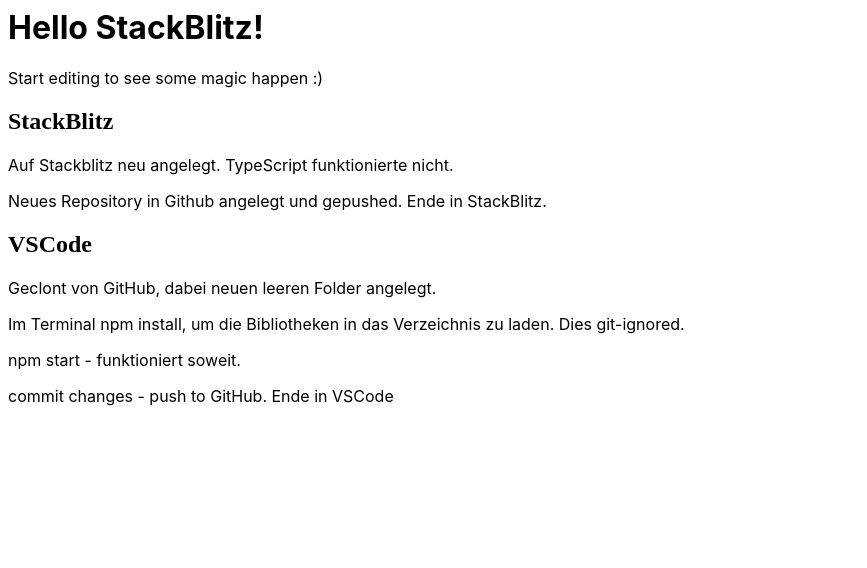
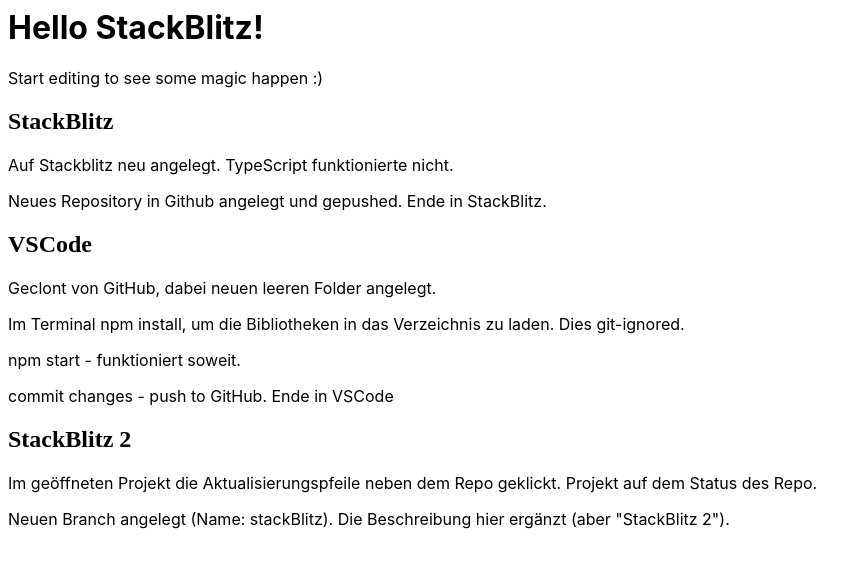
Before and after one commit to jothadete/react-js-test02, a React (Create React App) app: page / in a window 1280 px wide. Shown: the top 568 px of the page, without its empty margins (0-867 px from the left). Built offline with nearby package versions, Linux system fonts and the light colour scheme.

Commit message:
1 file modified

```diff
--- a/src/App.js
+++ b/src/App.js
@@ -14,7 +14,9 @@
       <p>Im Terminal npm install, um die Bibliotheken in das Verzeichnis zu laden. Dies git-ignored.</p>
       <p>npm start - funktioniert soweit.</p>
       <p>commit changes - push to GitHub. Ende in VSCode</p>
-
+      <h2>StackBlitz 2</h2>
+      <p>Im geöffneten Projekt die Aktualisierungspfeile neben dem Repo geklickt. Projekt auf dem Status des Repo.</p>
+      <p>Neuen Branch angelegt (Name: stackBlitz). Die Beschreibung hier ergänzt (aber "StackBlitz 2").</p>
     </div>
   );
 }
```
